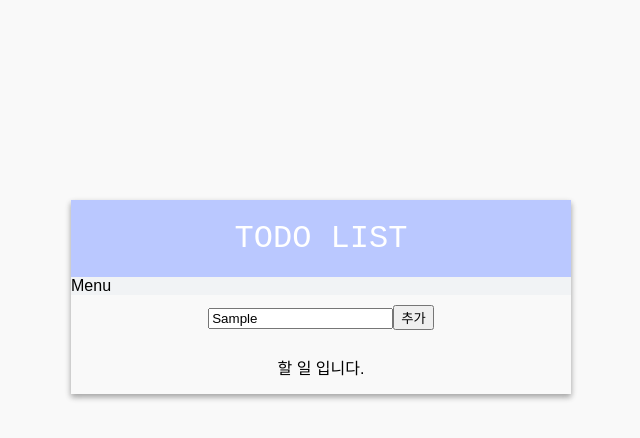
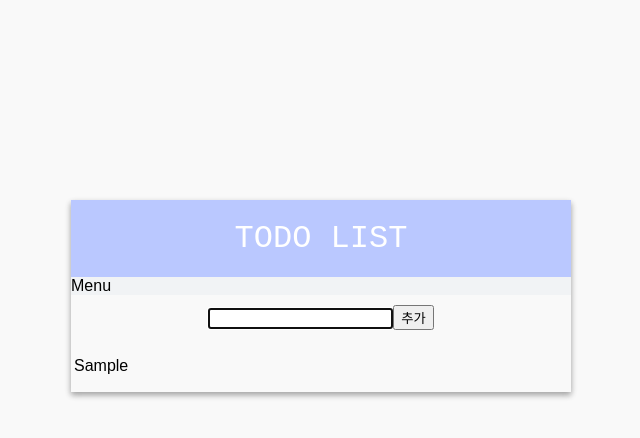
Before and after one commit to sohnjunior/playground, a React (Create React App) app in the folder react-todo/: page / in a window 1280 px wide. Both pictures are taken after typing "Sample" into the empty fields and a click on the button "추가". Shown: the top 438 px of the page, without its empty margins (329-969 px from the left). Built offline with nearby package versions, Linux system fonts and the light colour scheme.

Commit message:
todo - 목록 추가

```diff
--- a/react-todo/public/index.html
+++ b/react-todo/public/index.html
@@ -9,7 +9,7 @@
       name="description"
       content="Web site created using create-react-app"
     />
-    <link rel="apple-touch-icon" href="%PUBLIC_URL%/logo192.png" />
+
     <!--
       manifest.json provides metadata used when your web app is installed on a
       user's mobile device or desktop. See https://developers.google.com/web/fundamentals/web-app-manifest/
--- a/react-todo/src/components/InputForm.jsx
+++ b/react-todo/src/components/InputForm.jsx
@@ -1,11 +1,12 @@
 import React from 'react';
 import '../App.css'
 
-const InputForm = () => {
+const InputForm = ({ focus, todo, setTodo, setClick }) => {
+
   return (
     <div className="input">
-      <input type="text"/>
-      <button>추가</button>
+      <input ref={focus} type="text" value={todo} onChange={(e) => setTodo(e.target.value)}/>
+      <button onClick={() => setClick(true)}> 추가 </button>
     </div>
   );
 };
--- a/react-todo/src/components/Todo.jsx
+++ b/react-todo/src/components/Todo.jsx
@@ -1,11 +1,11 @@
 import React from 'react';
 import '../App.css'
 
-const Todo = () => {
+const Todo = ({ item }) => {
   return (
-    <div className="todo">
-      할 일 입니다.
-    </div>
+    <td className="todo">
+      {item}
+    </td>
   );
 };
 
--- a/react-todo/src/components/TodoList.jsx
+++ b/react-todo/src/components/TodoList.jsx
@@ -1,17 +1,40 @@
-import React from 'react';
+import React, { useState, useRef } from 'react';
 import Title from './Title';
 import Menu from './Menu';
 import InputForm from './InputForm';
 import Todos from './Todos';
 import '../App.css'
+import { useEffect } from 'react';
+
 
 const TodoList = () => {
+  const [todo, setTodo] = useState('');
+  const [click, setClick] = useState(false);
+  const [todoList, setTodoList] = useState([]);
+  const mounted = useRef(false);
+  const focus = useRef(null);
+
+  // useEffect 를 활용하여 자식 컴포넌트에서 클릭 이벤트 발생 시 새로운 글 추가
+  useEffect(() => {
+    if (!mounted.current) {
+      mounted.current = true;
+    } else {
+      if (click) {
+        // 새로운 할일 추가
+        setTodoList((prev) => [...prev, todo]);
+        setTodo('');
+        setClick(false);
+        focus.current.focus();
+      }
+    }
+  }, [click, todo]);
+
   return (
     <div className="todo-list">
       <Title />
       <Menu />
-      <InputForm />
-      <Todos />
+      <InputForm focus={focus} todo={todo} setTodo={setTodo} setClick={setClick}/>
+      <Todos todoList={todoList}/>
     </div>
   );
 };
--- a/react-todo/src/components/Todos.jsx
+++ b/react-todo/src/components/Todos.jsx
@@ -2,9 +2,13 @@ import React from 'react';
 import Todo from './Todo';
 
 
-const Todos = () => {
+const Todos = ({ todoList }) => {
   return (
-    <Todo />
+    <table>
+      <tbody>
+        { todoList.map( (todo, i) => <tr key={i + todo}><Todo item={todo}/></tr> ) }
+      </tbody>
+    </table>
   );
 };
 
```
Also changed, not shown: react-todo/public/manifest.json.
